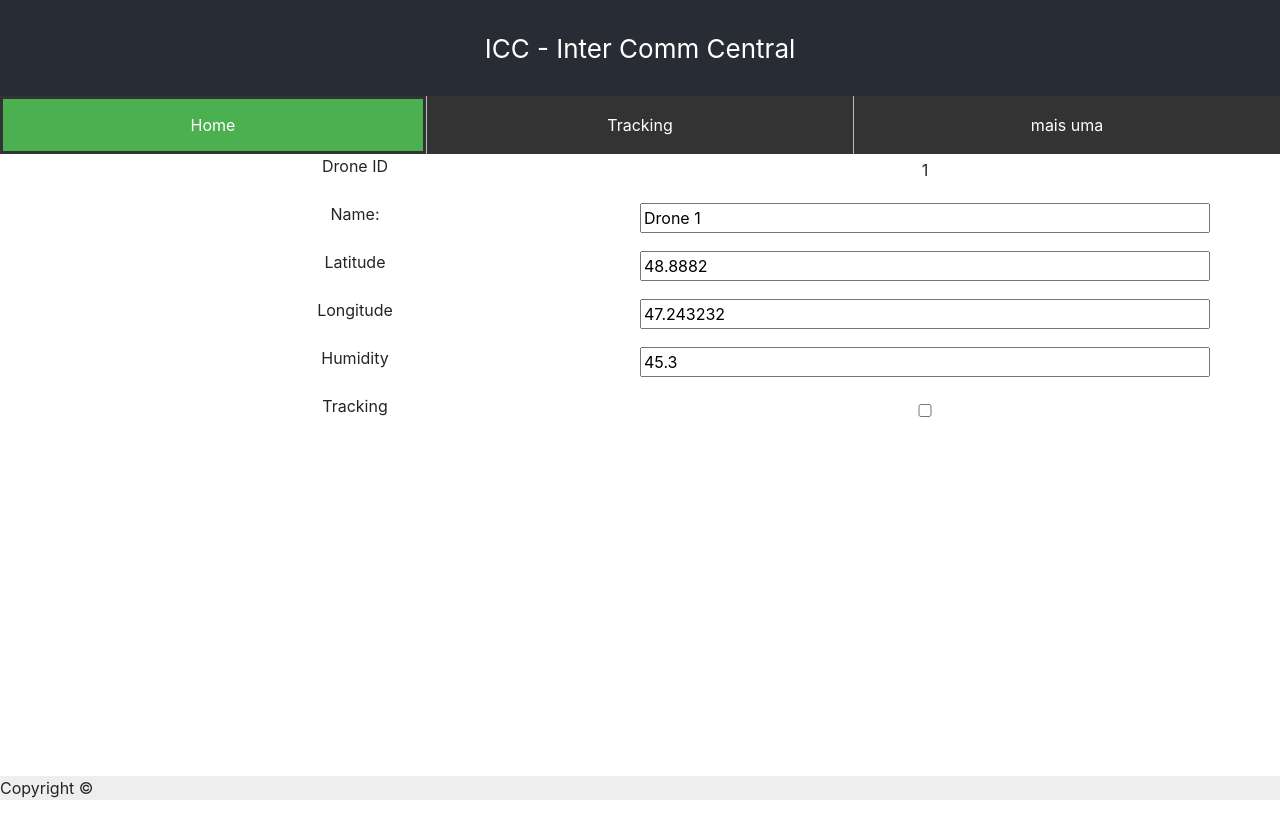
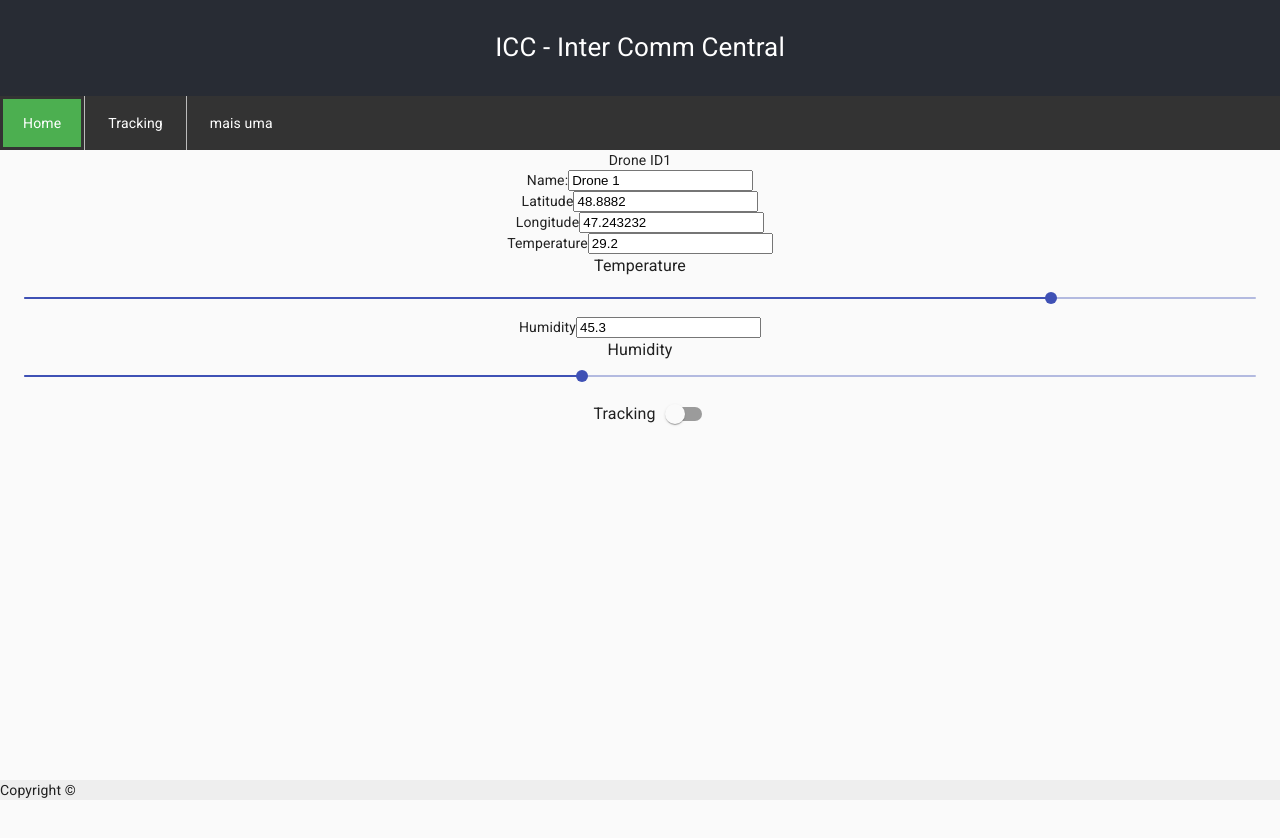
Before and after one commit to 37scj/icc-react-web-app, a React (Create React App) app: page / in a window 1280 px wide. Built offline with nearby package versions, Linux system fonts and the light colour scheme.

Commit message:
material-ui css & form example

```diff
--- a/src/App.js
+++ b/src/App.js
@@ -6,8 +6,10 @@ import {
   Route,
   NavLink
 } from "react-router-dom";
+import { Fade } from '@material-ui/core';
 import Home from './pages/home/home';
 import Tracking from './pages/tracking/tracking';
+import CssBaseline from '@material-ui/core/CssBaseline';
 
 const routes = [
   { name: 'Home', path: '/', exact: true, component: Home },
@@ -18,6 +20,7 @@ const routes = [
 function App() {
   return (
     <div>
+      <CssBaseline />
       <header className="App-header">ICC - Inter Comm Central</header>
       <div className="App">
         <Router>
@@ -30,6 +33,7 @@ function App() {
             </ul>
           </div>
           <div className="content">
+            <Fade timeout={600} in={true} >
               <Switch >
                 {routes.map((route, i) => (<Route
                   key={i}
@@ -40,6 +44,7 @@ function App() {
                 ))}
                 <Route path='*' component={ComponenteDePagina404} />
               </Switch>
+            </Fade>
           </div>
         </Router>
       </div>
--- a/src/components/drone/Drone.js
+++ b/src/components/drone/Drone.js
@@ -1,8 +1,7 @@
-import React from 'react';
-import { useFormInput } from '../../helpers/hooks';
-import { Row, Button, Container } from 'react-bootstrap';
+import React, { useState } from 'react';
+import { Switch, FormControlLabel, Container, Slider, Typography, Box } from '@material-ui/core';
 
-export default function Drone() {
+export default () => {
     const drone = {
         id: useFormInput(1),
         name: useFormInput('Drone 1'),
@@ -13,31 +12,76 @@ export default function Drone() {
         tracking: useFormInput(false),
     }
 
+    function useFormInput(initialValue, isSwitch) {
+        const [value, setValue] = useState(initialValue)
+        const onChange = (e, newValue) => {
+            console.log('change', newValue, e.target)
+            if (newValue) {
+                setValue(newValue);
+            } else {
+                setValue(e.target.value);
+            }
+        }
+        return {
+            value,
+            onChange
+        }
+    }
+
     return (<Container>
-        <Row xl={2}>
+        <Box xl={2}>
             <label>Drone ID</label>
             <span aria-label="ID Drone">{drone.id.value}</span>
-        </Row>
-        <Row xs={2}>
+        </Box>
+        <Box xs={2}>
             <label>Name:</label>
             <input {...drone.name} />
-        </Row>
-        <Row xs={2}>
+        </Box>
+        <Box xs={2}>
             <label>Latitude</label>
             <input aria-label="Latitude" {...drone.latitude} />
-        </Row>
-        <Row xs={2}>
+        </Box>
+        <Box xs={2}>
             <label>Longitude</label>
             <input aria-label="Longitude" {...drone.longitude} />
-        </Row>
-        <Row xs={2}>
+        </Box>
+        <Box xs={2}>
+            <label>Temperature</label>
+            <input aria-label="Temperature" {...drone.temperature} />
+            <Typography id="temperature-slider" gutterBottom>Temperature</Typography>
+            <Slider
+                {...drone.temperature}
+                aria-labelledby="temperature-slider"
+                step={0.1}
+                min={-25}
+                max={40}
+                valueLabelDisplay="auto"
+                valueLabelFormat={v => v + '°C'}
+                getAriaValueText={() => drone.temperature.value}
+            />
+        </Box>
+        <Box xs={2}>
             <label>Humidity</label>
             <input aria-label="Humidity" {...drone.humidity} />
-        </Row>
-        <Row xs={2}>
-            <label>Tracking</label>
-            <input aria-label="Tracking" type="checkbox" {...drone.tracking} />
-        </Row>
+            <Typography id="humidity-slider" >Humidity</Typography>
+            <Slider
+                {...drone.humidity}
+                aria-labelledby="humidity-slider"
+                labelPlacement="start"
+                step={0.1}
+                min={0}
+                max={100}
+                valueLabelDisplay="auto"
+                valueLabelFormat={v => drone.humidity.value + '%'}
+                getAriaValueText={() => drone.humidity.value}
+            />
+        </Box>
+        <Box>
+            <FormControlLabel
+                control={<Switch {...drone.tracking} />}
+                labelPlacement="start" label="Tracking"
+            />
+        </Box>
     </Container>);
 
 }
--- a/src/helpers/hooks.js
+++ b/src/helpers/hooks.js
@@ -3,6 +3,7 @@ import { useState } from 'react';
 export function useFormInput(initialValue) {
     const [value, setValue] = useState(initialValue)
     const handleChange = e => {
+        console.log('useFormInput', e);
         setValue(e.target.value)
     }
     return {
--- a/src/index.js
+++ b/src/index.js
@@ -6,7 +6,7 @@ import * as serviceWorker from './serviceWorker';
 import SuspenseApp from './Suspense';
 import { Provider } from 'react-redux';
 import store from './store';
-import 'bootstrap/dist/css/bootstrap.min.css';
+import 'fontsource-roboto';
 
 ReactDOM.render(
   (<React.Suspense fallback={SuspenseApp}>
```
Also changed, not shown: package.json (+6 -1 lines), 1 other file (tests, documents, lock files or other folders). Lines whose indentation alone changed are shown as unchanged.
